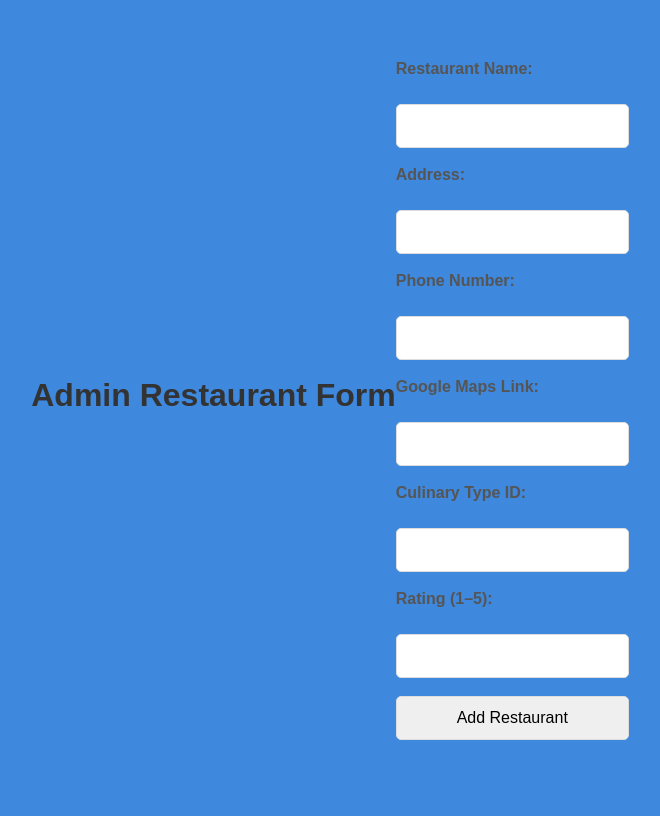
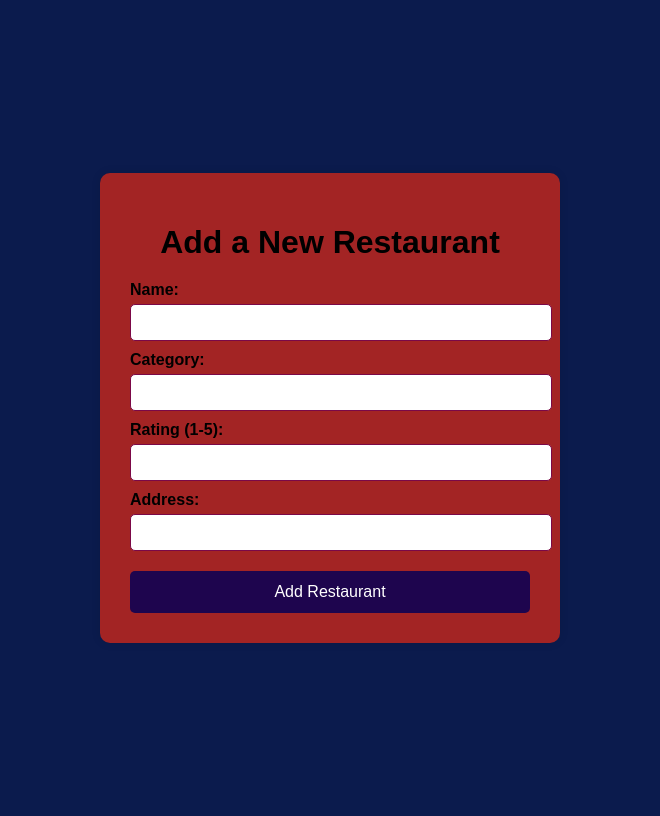
Before and after one commit to L1ghtFuzz/MMU-Foodie, a Flask app: page / in a window 1280 px wide. Shown: the whole page, without its empty margins (310-970 px from the left). Before the commit the page ends 740 px from the top, so only its background shows below. Run offline with Flask 3, Linux system fonts and the light colour scheme.

Commit message:
havent complete yet

```diff
--- a/app.py
+++ b/app.py
@@ -1,45 +1,35 @@
-from flask import Flask, render_template, request
-import sqlite3
+from flask import Flask, render_template
+from flask_sqlalchemy import SQLAlchemy
 
+# Initialize Flask app
 app = Flask(__name__)
 
-def init_db():
-    conn = sqlite3.connect('restaurants.db')
-    c = conn.cursor()
-    c.execute('''
-        CREATE TABLE IF NOT EXISTS restaurants (
-            id INTEGER PRIMARY KEY AUTOINCREMENT,
-            name TEXT NOT NULL,
-            category TEXT NOT NULL,
-            rating INTEGER NOT NULL,
-            address TEXT NOT NULL
-        )
-    ''')
-    conn.commit()
-    conn.close()
+# Configure the SQLite database
+app.config['SQLALCHEMY_DATABASE_URI'] = 'sqlite:///restaurant.db'
+app.config['SQLALCHEMY_TRACK_MODIFICATIONS'] = False
 
+# Initialize SQLAlchemy
+db = SQLAlchemy(app)
+
+# Example model: Restaurant
+class Restaurant(db.Model):
+    id = db.Column(db.Integer, primary_key=True)
+    name = db.Column(db.String(100), nullable=False)
+    address = db.Column(db.String(200))
+    phone = db.Column(db.String(20))
+    cuisine = db.Column(db.String(100))
+    google_maps_link = db.Column(db.String(300))
+
+    def __repr__(self):
+        return f"<Restaurant {self.name}>"
+
+# Define a basic route
 @app.route('/')
 def index():
-    return render_template('form.html')
+        return render_template('form.html')
 
-@app.route('/add_restaurant', methods=['POST'])
-def add_restaurant():
-    name = request.form['name']
-    address = request.form['address']
-    phone = request.form['phone_number']
-    maps_link = request.form['google_maps_link']
-    culinary_type_id = request.form['culinary_type_id']
-    rating = request.form['rating']
-
-    conn = sqlite3.connect('restaurants.db')
-    c = conn.cursor()
-    c.execute("INSERT INTO restaurants (name, category, rating, address) VALUES (?, ?, ?, ?)",
-          (name, culinary_type_id, rating, address))
-    conn.commit()
-    conn.close()
-
-    return "Restaurant added successfully!"
-
+# Run the app
 if __name__ == '__main__':
-    init_db()
+    with app.app_context():
+        db.create_all()  # Creates the database tables if they don't exist
     app.run(debug=True)
--- a/templates/form.html
+++ b/templates/form.html
@@ -1,34 +1,36 @@
-<!-- templates/form.html -->
 <!DOCTYPE html>
 <html lang="en">
-
 <head>
     <meta charset="UTF-8">
-    <title>Restaurant Form</title>
-    <link rel="stylesheet" href="form.css">
+    <title>Add Restaurant</title>
+    <link rel="stylesheet" href="{{ url_for('static', filename='styleform.css') }}">
 </head>
 <body>
-    <h1>Admin Restaurant Form</h1>
-    <form action="/add_restaurant" method="POST">
-        <label>Restaurant Name:</label><br>
-        <input type="text" name="name" required><br><br>
+    <div class="form-container">
+        <h1>Add a New Restaurant</h1>
+        <form method="POST">
+            <div class="form-group">
+                <label>Name:</label>
+                <input type="text" name="name" required>
+            </div>
 
-        <label>Address:</label><br>
-        <input type="text" name="address" required><br><br>
+            <div class="form-group">
+                <label>Category:</label>
+                <input type="text" name="category" required>
+            </div>
 
-        <label>Phone Number:</label><br>
-        <input type="text" name="phone_number" required><br><br>
+            <div class="form-group">
+                <label>Rating (1-5):</label>
+                <input type="number" name="rating" min="1" max="5" required>
+            </div>
 
-        <label>Google Maps Link:</label><br>
-        <input type="url" name="google_maps_link" required><br><br>
+            <div class="form-group">
+                <label>Address:</label>
+                <input type="text" name="address" required>
+            </div>
 
-        <label>Culinary Type ID:</label><br>
-        <input type="text" name="culinary_type_id" required><br><br>
-
-        <label>Rating (1–5):</label><br>
-        <input type="number" name="rating" min="1" max="5" step="0.1" required><br><br>
-
-        <input type="submit" value="Add Restaurant">
-    </form>
+            <button type="submit">Add Restaurant</button>
+        </form>
+    </div>
 </body>
 </html>
```
Also changed, not shown: restaurant.json (deleted, +0 -16 lines), instance/mmu_foodie.db (added), instance/restaurant.db (added), restaurants.db (deleted), templates/test.html (added).
